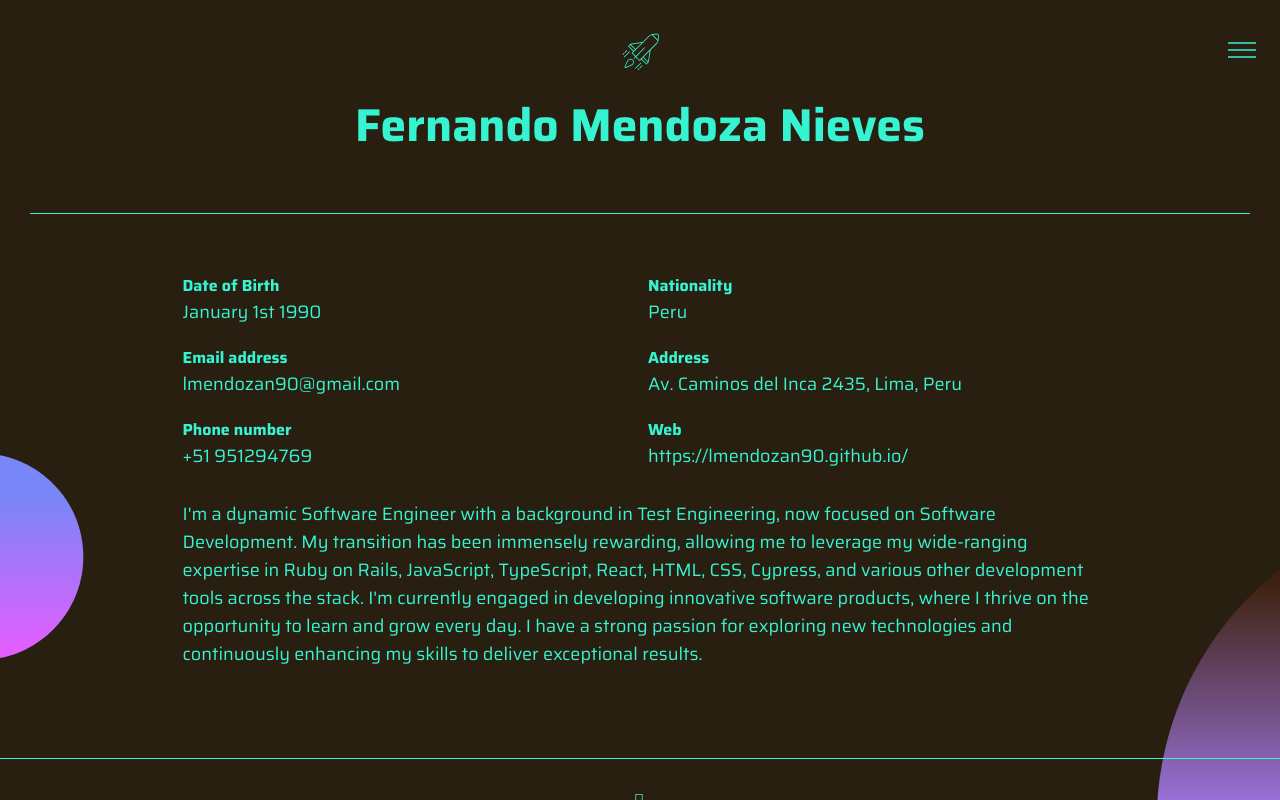
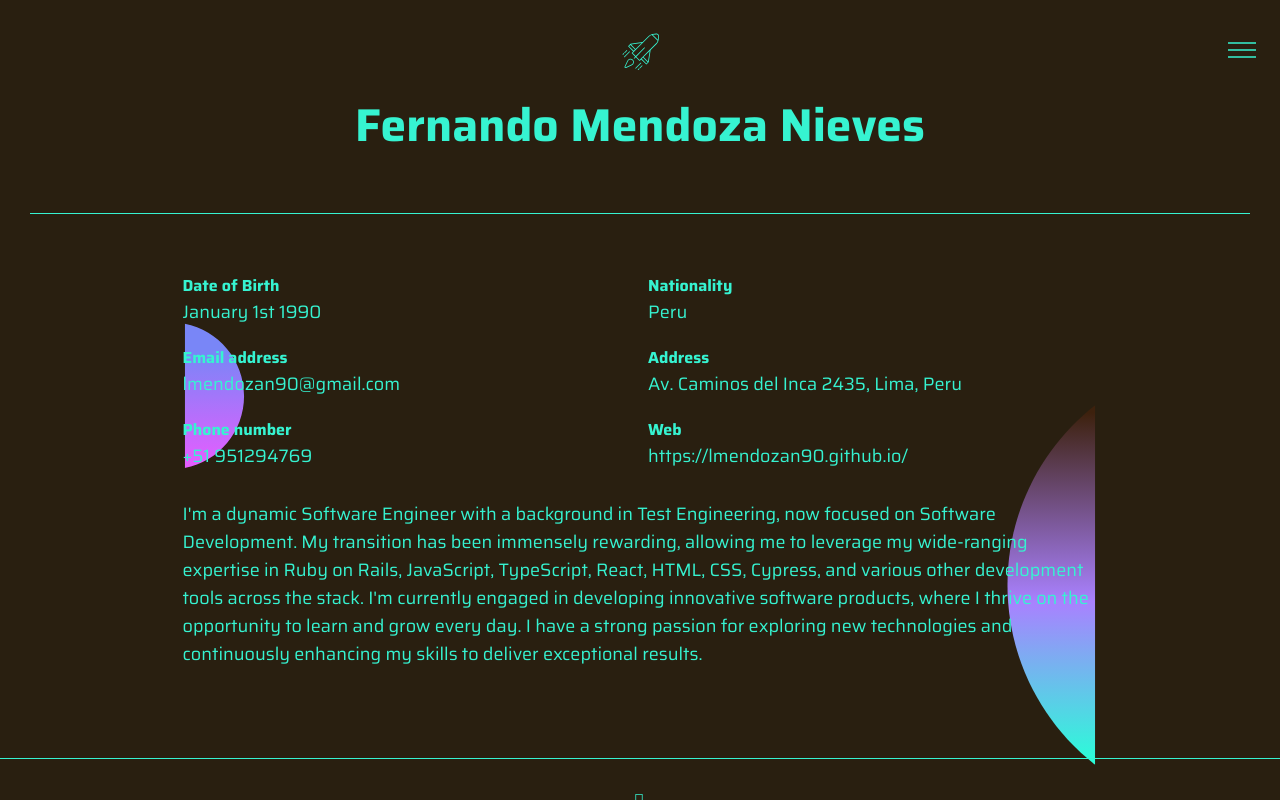
Before and after one commit to lmendozan90/lmendozan90.github.io, a React (Create React App) app: page / in a window 1280 px wide. Shown: the top 800 px of the page. Built offline with nearby package versions, Linux system fonts and the light colour scheme.

Commit message:
Fix responsiveness in Rocket background

```diff
--- a/src/App.tsx
+++ b/src/App.tsx
@@ -4,7 +4,7 @@ import Home from "./pages/Home";
 function App() {
   return (
     <Router>
-      <div className="App w-full min-h-screen bg-[#291f10] text-[#36f3d1] text-lg overflow-x-hidden">
+      <div className="App w-full min-h-screen bg-[#291f10] text-[#36f3d1] text-lg relative">
         <Routes>
           <Route path="/" element={<Home />} />
         </Routes>
--- a/src/assets/icons/planetBackgroundIcon.tsx
+++ b/src/assets/icons/planetBackgroundIcon.tsx
@@ -1,11 +1,19 @@
-import React from "react";
+import React, { useEffect, useState } from "react";
 
 const PlanetBackgroungIcon = () => {
+  const [scrollHeight, setScrollHeight] = useState(7032);
+
+  useEffect(() => {
+    window.addEventListener("resize", () => {
+      setScrollHeight(document.documentElement.scrollHeight);
+    });
+  }, []);
+
   return (
     <svg
       xmlns="http://www.w3.org/2000/svg"
-      viewBox="0 0 1024 11200"
-      className="top-0 left-0 absolute w-full pointer-events-none box-border hidden md:block"
+      viewBox={`0 0 1024 ${scrollHeight}`}
+      className="hidden md:block top-0 left-0 absolute w-full pointer-events-none box-border h-full overflow-y-hidden"
     >
       <defs>
         <linearGradient id="planet1" gradientTransform="rotate(90)">
--- a/src/pages/Home.tsx
+++ b/src/pages/Home.tsx
@@ -11,8 +11,9 @@ import PlanetBackgroundIcon from "../assets/icons/planetBackgroundIcon";
 
 const Home: React.FC = () => {
   return (
+    <>
+      <PlanetBackgroundIcon />
       <div className="relative h-full p-0 overflow-y-hidden">
-      <PlanetBackgroundIcon />
         <div className="relative z-10" id="outer-container">
           <MenuList />
           <div id="page-wrap">
@@ -26,6 +27,7 @@ const Home: React.FC = () => {
           </div>
         </div>
       </div>
+    </>
   );
 };
 
```
Lines whose indentation alone changed are shown as unchanged.
